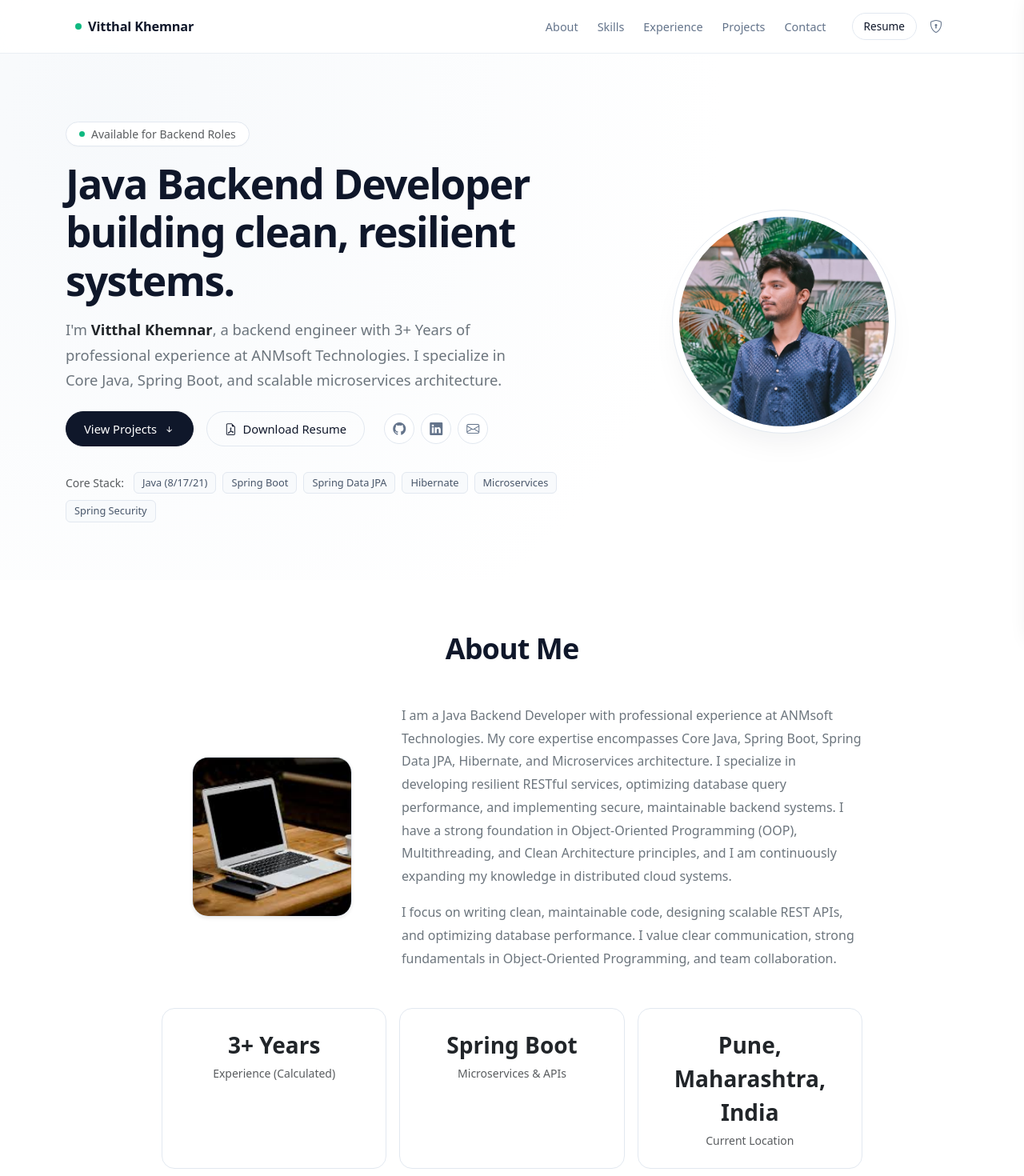
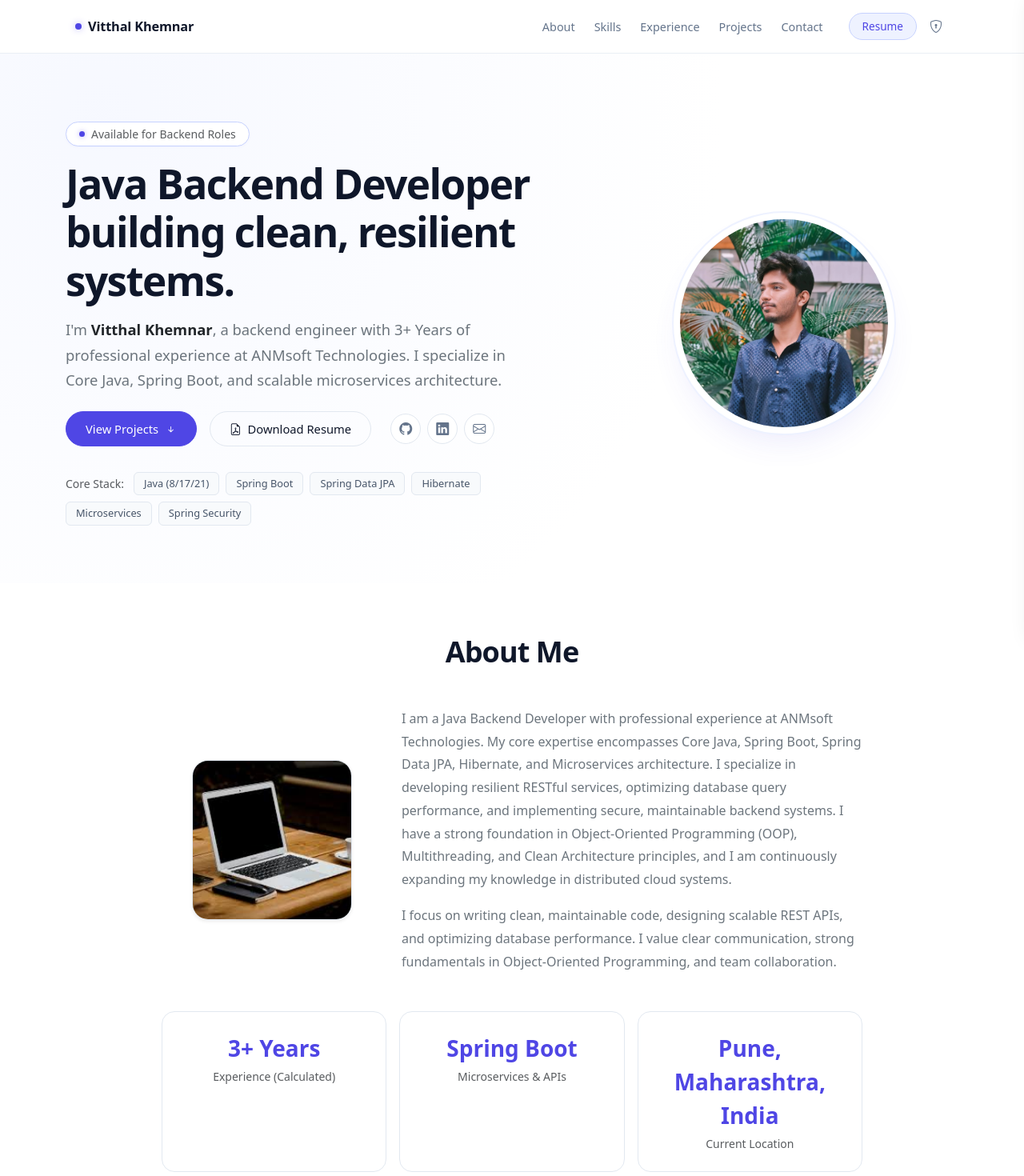
Before and after one commit to vitthalkhemnar/portfolio-react, a React (Create React App) app: page / in a window 1280 px wide. Shown: the top 1470 px of the page at 80% size. Built offline with nearby package versions, Linux system fonts and the light colour scheme.

Commit message:
Apply unified modern Indigo accent theme across the entire portfolio

```diff
--- a/src/components/About.jsx
+++ b/src/components/About.jsx
@@ -44,23 +44,23 @@ const About = () => {
           </div>
         </div>
 
-        {/* 3 Simple Stat Cards with Auto-Calculated Experience */}
+        {/* 3 Simple Stat Cards with Unified Accent */}
         <div className="row g-3 text-center">
           <div className="col-12 col-md-4">
             <div className="clean-card p-4 h-100">
-              <div className="fs-3 fw-bold text-dark mb-1">{calculatedExp}</div>
+              <div className="fs-3 fw-bold text-accent mb-1">{calculatedExp}</div>
               <div className="text-muted small">Experience (Calculated)</div>
             </div>
           </div>
           <div className="col-12 col-md-4">
             <div className="clean-card p-4 h-100">
-              <div className="fs-3 fw-bold text-dark mb-1">Spring Boot</div>
+              <div className="fs-3 fw-bold text-accent mb-1">Spring Boot</div>
               <div className="text-muted small">Microservices & APIs</div>
             </div>
           </div>
           <div className="col-12 col-md-4">
             <div className="clean-card p-4 h-100">
-              <div className="fs-3 fw-bold text-dark mb-1">{profile.location || "Pune, India"}</div>
+              <div className="fs-3 fw-bold text-accent mb-1">{profile.location || "Pune, India"}</div>
               <div className="text-muted small">Current Location</div>
             </div>
           </div>
--- a/src/components/Experience.jsx
+++ b/src/components/Experience.jsx
@@ -26,12 +26,12 @@ const Experience = () => {
                   <div>
                     <h5 className="fw-bold mb-1 text-dark">
                       {item.role}{" "}
-                      <span className="text-primary fw-normal">@ {item.company}</span>
+                      <span className="text-accent fw-medium">@ {item.company}</span>
                     </h5>
                     <div className="d-flex flex-wrap gap-2 text-muted small mt-1">
                       {item.location && (
                         <span>
-                          <i className="bi bi-geo-alt me-1"></i>
+                          <i className="bi bi-geo-alt me-1 text-accent"></i>
                           {item.location}
                         </span>
                       )}
--- a/src/components/Home.css
+++ b/src/components/Home.css
@@ -1,20 +1,21 @@
 .hero-section {
-  min-height: 90vh;
+  min-height: 88vh;
   padding-top: 80px;
-  background: radial-gradient(circle at 10% 20%, rgba(241, 245, 249, 0.6) 0%, rgba(255, 255, 255, 1) 60%);
+  background: radial-gradient(circle at 10% 20%, rgba(238, 242, 255, 0.5) 0%, rgba(255, 255, 255, 1) 60%);
 }
 
 .hero-status-pill {
   background: #ffffff;
-  border: 1px solid #e2e8f0;
-  box-shadow: 0 1px 3px rgba(0, 0, 0, 0.02);
+  border: 1px solid var(--accent-border);
+  box-shadow: 0 1px 3px rgba(79, 70, 229, 0.04);
 }
 
 .hero-status-dot {
   width: 7px;
   height: 7px;
   border-radius: 50%;
-  background: #10b981;
+  background: var(--accent);
+  box-shadow: 0 0 6px rgba(79, 70, 229, 0.4);
 }
 
 .hero-heading {
@@ -46,8 +47,9 @@
 }
 
 .hero-social-link:hover {
-  color: #0f172a;
-  border-color: #94a3b8;
+  color: var(--accent);
+  border-color: var(--accent-border);
+  background: var(--accent-light);
   transform: translateY(-2px);
 }
 
@@ -57,8 +59,15 @@
   color: #475569;
   background: #f8fafc;
   border: 1px solid #e2e8f0;
-  padding: 3px 10px;
+  padding: 4px 12px;
   border-radius: 6px;
+  transition: all 0.15s ease;
+}
+
+.hero-tech-chip:hover {
+  border-color: var(--accent-border);
+  color: var(--accent);
+  background: var(--accent-light);
 }
 
 .hero-photo-wrapper {
@@ -67,8 +76,8 @@
   border-radius: 50%;
   padding: 8px;
   background: #ffffff;
-  border: 1px solid #e2e8f0;
-  box-shadow: 0 20px 40px -15px rgba(15, 23, 42, 0.08);
+  border: 2px solid var(--accent-light);
+  box-shadow: 0 20px 40px -15px rgba(79, 70, 229, 0.12);
 }
 
 .hero-photo-img {
--- a/src/components/Navbar.css
+++ b/src/components/Navbar.css
@@ -1,5 +1,5 @@
 .minimal-navbar {
-  background: rgba(255, 255, 255, 0.88);
+  background: rgba(255, 255, 255, 0.9);
   backdrop-filter: blur(16px);
   -webkit-backdrop-filter: blur(16px);
   border-bottom: 1px solid rgba(226, 232, 240, 0.7);
@@ -15,15 +15,16 @@
 }
 
 .brand-link:hover {
-  opacity: 0.8;
+  opacity: 0.85;
 }
 
 .brand-dot {
   width: 8px;
   height: 8px;
   border-radius: 50%;
-  background: #10b981;
+  background: var(--accent);
   display: inline-block;
+  box-shadow: 0 0 8px rgba(79, 70, 229, 0.4);
 }
 
 .brand-title {
@@ -37,28 +38,30 @@
   color: #64748b;
   font-size: 0.9rem;
   font-weight: 500;
-  transition: color 0.15s ease;
+  transition: all 0.15s ease;
   padding: 4px 0;
 }
 
 .nav-item-link:hover {
-  color: #0f172a;
+  color: var(--accent);
 }
 
 .btn-nav-resume {
   font-size: 0.85rem;
   font-weight: 500;
-  color: #0f172a;
+  color: var(--accent);
+  background: var(--accent-light);
   text-decoration: none;
-  padding: 6px 14px;
+  padding: 6px 16px;
   border-radius: 9999px;
-  border: 1px solid #e2e8f0;
+  border: 1px solid var(--accent-border);
   transition: all 0.15s ease;
 }
 
 .btn-nav-resume:hover {
-  background: #f8fafc;
-  border-color: #cbd5e1;
+  background: var(--accent);
+  color: #ffffff;
+  border-color: var(--accent);
 }
 
 .btn-nav-admin {
@@ -74,8 +77,8 @@
 }
 
 .btn-nav-admin:hover {
-  color: #0f172a;
-  background: #f1f5f9;
+  color: var(--accent);
+  background: var(--accent-light);
 }
 
 .btn-mobile-menu {
@@ -116,7 +119,7 @@
 }
 
 .mobile-nav-link:hover {
-  color: #2563eb;
+  color: var(--accent);
 }
 
 .mobile-overlay {
--- a/src/components/Project.jsx
+++ b/src/components/Project.jsx
@@ -34,7 +34,10 @@ const Project = () => {
                       <div>
                         <h5 className="fw-bold text-dark mb-1">{proj.name}</h5>
                         {proj.category && (
-                          <span className="badge bg-light text-primary border small fw-normal">
+                          <span
+                            className="badge bg-accent-light text-accent border border-accent small fw-normal"
+                            style={{ borderRadius: "6px" }}
+                          >
                             {proj.category}
                           </span>
                         )}
@@ -45,7 +48,7 @@ const Project = () => {
                             href={proj.githubLink}
                             target="_blank"
                             rel="noopener noreferrer"
-                            className="text-secondary hover-text-dark"
+                            className="text-secondary hover-text-accent"
                             title="GitHub Repository"
                           >
                             <i className="bi bi-github fs-5"></i>
@@ -56,7 +59,7 @@ const Project = () => {
                             href={proj.demoLink}
                             target="_blank"
                             rel="noopener noreferrer"
-                            className="text-secondary hover-text-dark"
+                            className="text-secondary hover-text-accent"
                             title="Live Demo"
                           >
                             <i className="bi bi-arrow-up-right-circle fs-5"></i>
--- a/src/components/Skills.jsx
+++ b/src/components/Skills.jsx
@@ -76,7 +76,7 @@ const Skills = () => {
             <div key={idx} className="col-12 col-md-4">
               <div className="clean-card p-4 h-100 bg-white">
                 <div className="d-flex align-items-center gap-2 mb-3">
-                  <i className={`bi ${cat.icon} text-primary fs-5`}></i>
+                  <i className={`bi ${cat.icon} text-accent fs-5`}></i>
                   <h6 className="fw-bold mb-0 text-dark">{cat.title}</h6>
                 </div>
                 <div className="d-flex flex-wrap gap-2">
--- a/src/index.css
+++ b/src/index.css
@@ -3,8 +3,13 @@
 :root {
   --font-sans: 'Inter', -apple-system, BlinkMacSystemFont, 'Segoe UI', Roboto, sans-serif;
   --font-mono: 'JetBrains Mono', monospace;
-  --primary: #0f172a; /* deep slate */
-  --primary-accent: #2563eb; /* clean royal blue */
+
+  /* Unified Single Accent Palette (Modern Indigo) */
+  --accent: #4f46e5;
+  --accent-hover: #4338ca;
+  --accent-light: #eef2ff;
+  --accent-border: #c7d2fe;
+
   --text-main: #0f172a;
   --text-muted: #64748b;
   --text-subtle: #94a3b8;
@@ -30,7 +35,7 @@ body {
   overflow-x: hidden;
 }
 
-/* Minimal clean headings */
+/* Headings */
 h1, h2, h3, h4, h5, h6 {
   color: var(--text-main);
   font-weight: 700;
@@ -51,7 +56,7 @@ h1, h2, h3, h4, h5, h6 {
   margin: 0 auto;
 }
 
-/* Minimal card */
+/* Clean unified card */
 .clean-card {
   background: #ffffff;
   border: 1px solid var(--border-subtle);
@@ -60,17 +65,17 @@ h1, h2, h3, h4, h5, h6 {
 }
 
 .clean-card:hover {
-  border-color: #cbd5e1;
-  box-shadow: 0 10px 25px -5px rgba(15, 23, 42, 0.06), 0 8px 10px -6px rgba(15, 23, 42, 0.04);
+  border-color: var(--accent-border);
+  box-shadow: 0 12px 28px -6px rgba(79, 70, 229, 0.08), 0 8px 10px -6px rgba(79, 70, 229, 0.04);
   transform: translateY(-3px);
 }
 
-/* Clean Button Styles */
+/* Unified Button Styles */
 .btn-clean-primary {
-  background: var(--primary);
+  background: var(--accent);
   color: #ffffff;
-  border: 1px solid var(--primary);
-  padding: 10px 22px;
+  border: 1px solid var(--accent);
+  padding: 10px 24px;
   border-radius: 9999px;
   font-weight: 500;
   font-size: 0.92rem;
@@ -82,18 +87,18 @@ h1, h2, h3, h4, h5, h6 {
 }
 
 .btn-clean-primary:hover {
-  background: #1e293b;
-  border-color: #1e293b;
+  background: var(--accent-hover);
+  border-color: var(--accent-hover);
   color: #ffffff;
   transform: translateY(-1px);
-  box-shadow: 0 4px 12px rgba(15, 23, 42, 0.12);
+  box-shadow: 0 6px 16px rgba(79, 70, 229, 0.25);
 }
 
 .btn-clean-secondary {
   background: transparent;
   color: var(--text-main);
   border: 1px solid var(--border-subtle);
-  padding: 10px 22px;
+  padding: 10px 24px;
   border-radius: 9999px;
   font-weight: 500;
   font-size: 0.92rem;
@@ -105,9 +110,22 @@ h1, h2, h3, h4, h5, h6 {
 }
 
 .btn-clean-secondary:hover {
-  background: var(--bg-subtle);
-  border-color: #cbd5e1;
-  color: var(--primary-accent);
+  background: var(--accent-light);
+  border-color: var(--accent-border);
+  color: var(--accent);
+}
+
+/* Unified Accent Helper Classes */
+.text-accent {
+  color: var(--accent) !important;
+}
+
+.bg-accent-light {
+  background-color: var(--accent-light) !important;
+}
+
+.border-accent {
+  border-color: var(--accent-border) !important;
 }
 
 /* Minimal Scrollbar */
@@ -122,5 +140,5 @@ h1, h2, h3, h4, h5, h6 {
   border-radius: 3px;
 }
 ::-webkit-scrollbar-thumb:hover {
-  background: #cbd5e1;
+  background: var(--accent-border);
 }
```
Also changed, not shown: src/components/Contact.jsx (+8 -8 lines).
